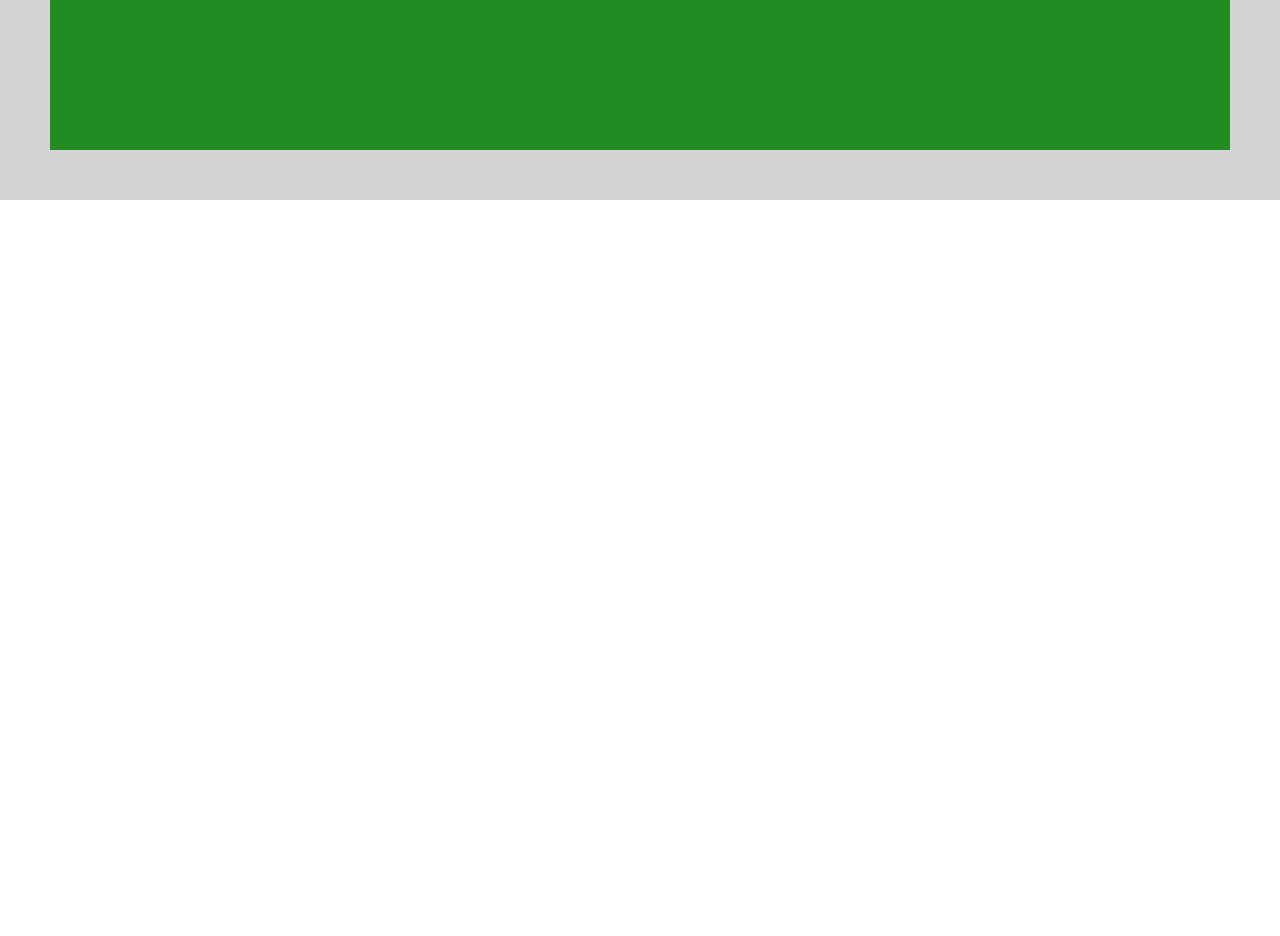
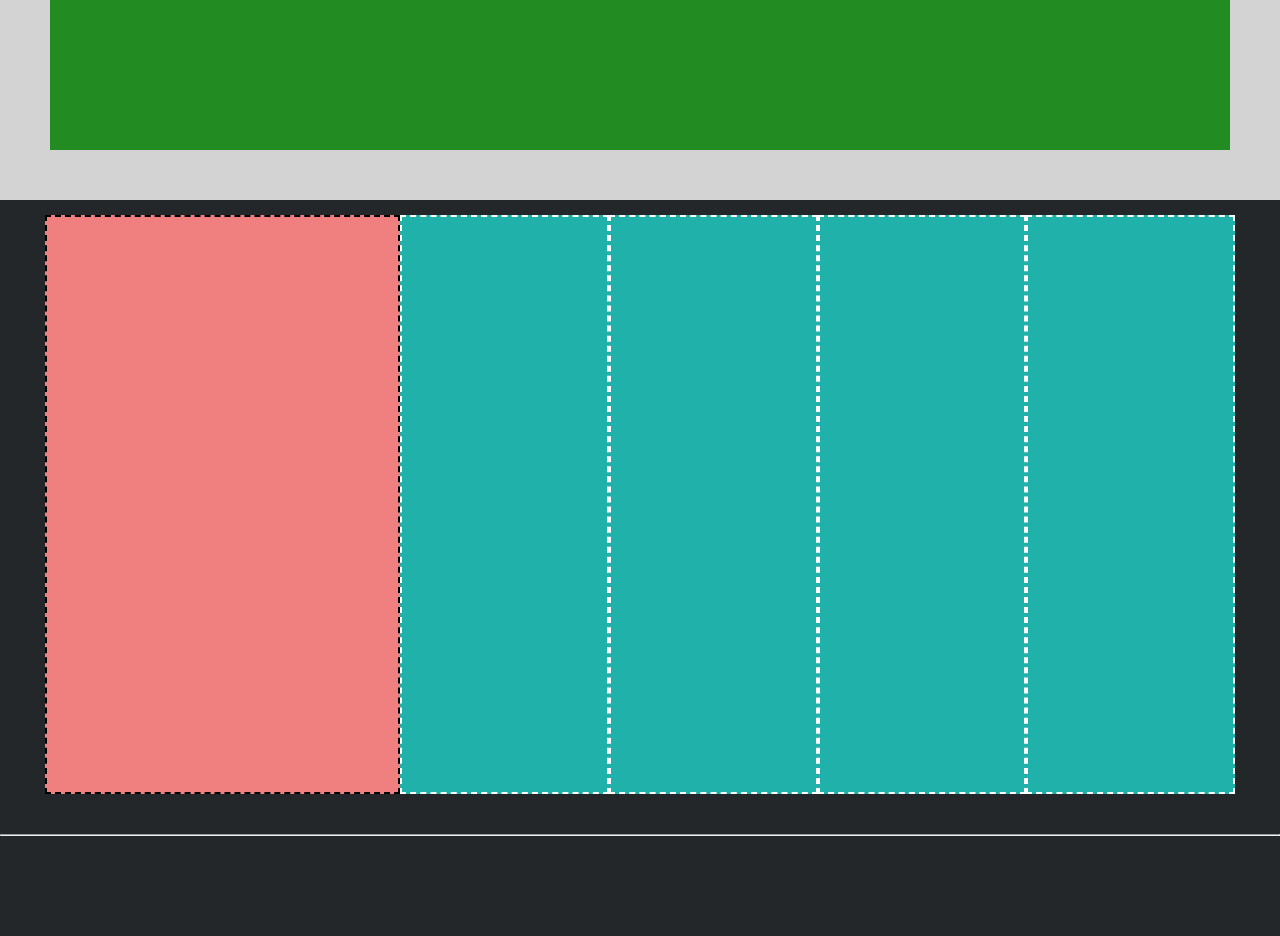
Before and after one commit to MLaz95/htmlcss-struttura-discord, a plain HTML site: page index.html in a window 1280 px wide. Shown: the part 3172-4108 px from the top of the page. Before the commit the page ends 3472 px from the top, so only its background shows below. Drawn offline with Linux system fonts and the light colour scheme.

Commit message:
aggiunta prima sezione footer

```diff
--- a/index.html
+++ b/index.html
@@ -52,10 +52,19 @@
     <section class="gray">
         <div class="green"></div>
     </section>
-    <section></section>
-    <!-- end page content -->
+        <!-- end page content -->
 
     <!-- footer with logo and button -->
-    <footer></footer>
+    <footer>
+        <section class="foot-row">
+            <div class="foot-prime"></div>
+            <div class="foot-second"></div>
+            <div class="foot-second"></div>
+            <div class="foot-second"></div>
+            <div class="foot-second"></div>
+        </section>
+        <hr>
+        <section></section>
+    </footer>
 </body>
 </html>
--- a/style.css
+++ b/style.css
@@ -122,3 +122,35 @@
     margin: auto;
     background-color: #228B22;
 }
+
+footer{
+    background-color: #23272A;
+}
+
+.foot-row{
+    padding-left: 0;
+    padding-right: 0;
+    /* test */
+
+    display: flex;
+    margin: auto;
+    padding-top: 15px;
+    padding-bottom: 40px;
+
+    max-width: 1190px;
+}
+
+.foot-prime{
+    width: 355px;
+    padding-bottom: 575px;
+
+    background-color: #F08080;
+    border: 2px dashed black;
+}
+
+.foot-second{
+    flex-grow: 1;
+
+    background-color: #20B2AA;
+    border: 2px dashed white;
+}
```
